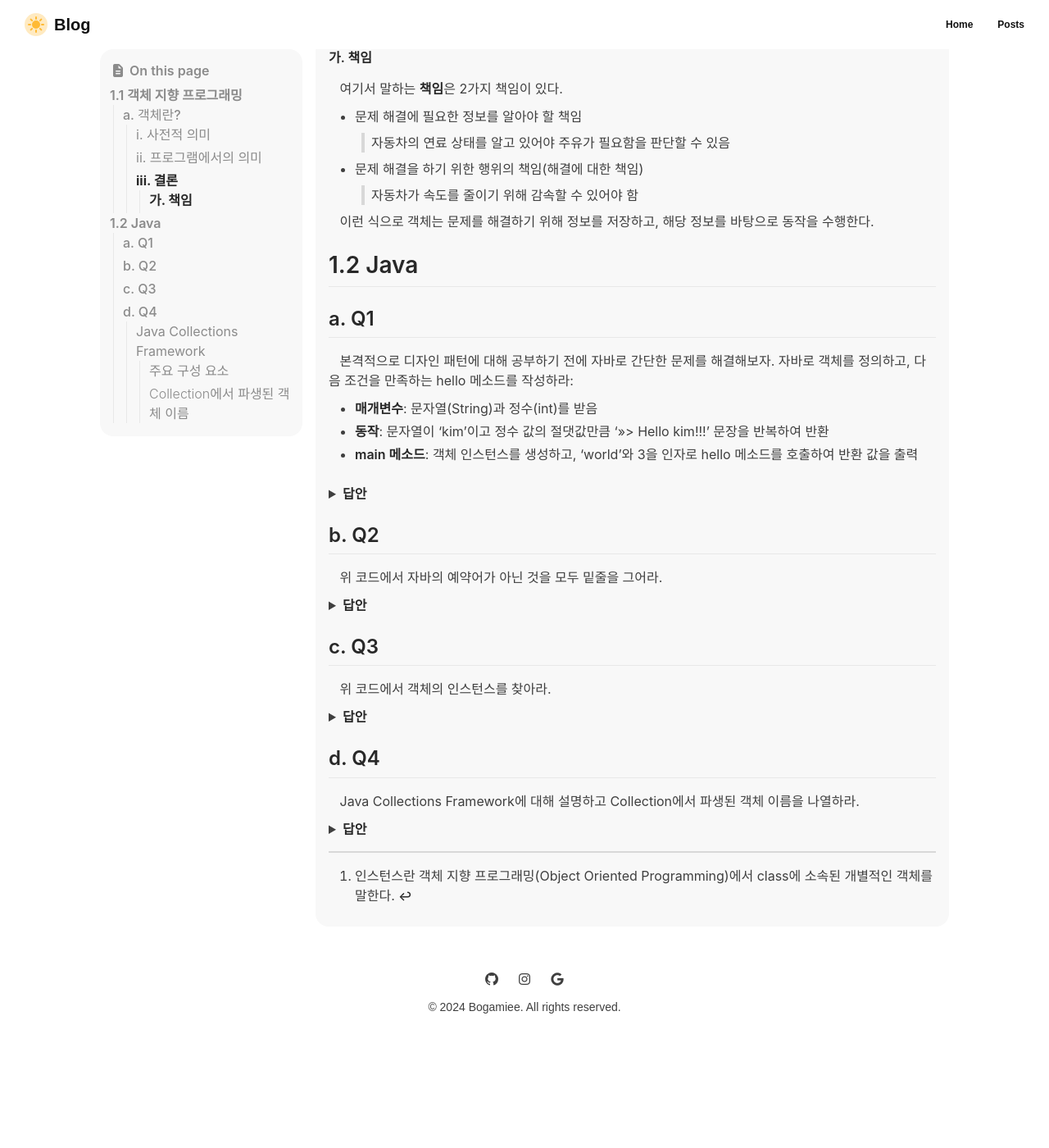
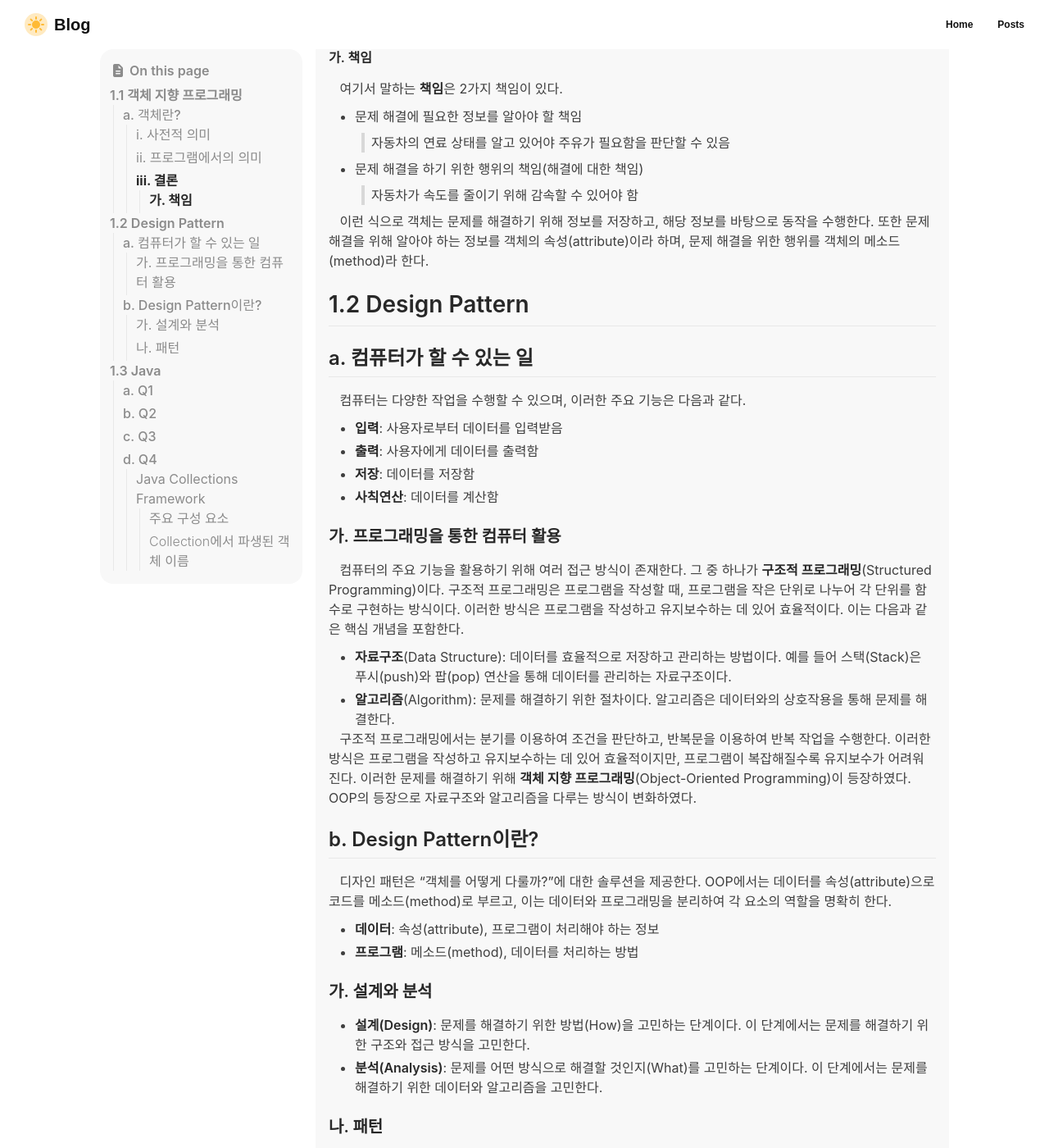
Before and after one commit to bogamie/bogamie.github.io, a Jekyll site: the page built from _posts/Design Pattern/2024-09-03-design-pattern-1.md, in a window 1280 px wide and 1400 px high, scrolled down 874 px. Shown: the whole window at 82% size. Built offline with Jekyll 4.4.1, drawn with Linux system fonts in a browser that asks for light colours; cached includes are drawn as plain includes; nearby versions of some CDN libraries; some web fonts are replaced; before the commit the page ends 2126 px from its top, so only the background shows below that; some of the changed text lies outside the part shown.

Commit message:
Feat: Update post content

```diff
--- a/_posts/Design Pattern/2024-09-03-design-pattern-1.md
+++ b/_posts/Design Pattern/2024-09-03-design-pattern-1.md
@@ -31,11 +31,11 @@ published: true
 
 ### iii. 결론
 
-&nbsp;&nbsp; 현실 세상의 개념을 프로그래밍에 반영하려는 시도가 바로 객체 지향 프로그래밍이다. 객체 지향 프로그래밍에서는 각 객체가 특정한 책임을 가지고 있으며, 이 책임을 통해 문제를 해결합니다.
+&nbsp;&nbsp; 현실 세상의 개념을 프로그래밍에 반영하려는 시도가 바로 객체 지향 프로그래밍이다. 객체 지향 프로그래밍에서는 각 객체가 특정한 책임을 가지고 있으며, 이 책임을 통해 문제를 해결한다.
 
 <div class="bg"></div>
 
-> **객체**란 문제를 해결할 책임이 있는 존재
+> **객체**란 책임이 있는 존재
 
 <div class="bg"></div>
 
@@ -48,9 +48,45 @@ published: true
 * 문제 해결을 하기 위한 행위의 책임(해결에 대한 책임)
 > 자동차가 속도를 줄이기 위해 감속할 수 있어야 함
 
-&nbsp;&nbsp; 이런 식으로 객체는 문제를 해결하기 위해 정보를 저장하고, 해당 정보를 바탕으로 동작을 수행한다.
+&nbsp;&nbsp; 이런 식으로 객체는 문제를 해결하기 위해 정보를 저장하고, 해당 정보를 바탕으로 동작을 수행한다. 또한 문제 해결을 위해 알아야 하는 정보를 객체의 속성(attribute)이라 하며, 문제 해결을 위한 행위를 객체의 메소드(method)라 한다.
 
-# 1.2 Java
+# 1.2 Design Pattern
+
+## a. 컴퓨터가 할 수 있는 일
+
+&nbsp;&nbsp; 컴퓨터는 다양한 작업을 수행할 수 있으며, 이러한 주요 기능은 다음과 같다.
+
+* **입력**: 사용자로부터 데이터를 입력받음
+* **출력**: 사용자에게 데이터를 출력함
+* **저장**: 데이터를 저장함
+* **사칙연산**: 데이터를 계산함
+
+### 가. 프로그래밍을 통한 컴퓨터 활용
+
+&nbsp;&nbsp; 컴퓨터의 주요 기능을 활용하기 위해 여러 접근 방식이 존재한다. 그 중 하나가 **구조적 프로그래밍**(Structured Programming)이다. 구조적 프로그래밍은 프로그램을 작성할 때, 프로그램을 작은 단위로 나누어 각 단위를 함수로 구현하는 방식이다. 이러한 방식은 프로그램을 작성하고 유지보수하는 데 있어 효율적이다. 이는 다음과 같은 핵심 개념을 포함한다.
+
+* **자료구조**(Data Structure): 데이터를 효율적으로 저장하고 관리하는 방법이다. 예를 들어 스택(Stack)은 푸시(push)와 팝(pop) 연산을 통해 데이터를 관리하는 자료구조이다.
+* **알고리즘**(Algorithm): 문제를 해결하기 위한 절차이다. 알고리즘은 데이터와의 상호작용을 통해 문제를 해결한다.
+
+&nbsp;&nbsp; 구조적 프로그래밍에서는 분기를 이용하여 조건을 판단하고, 반복문을 이용하여 반복 작업을 수행한다. 이러한 방식은 프로그램을 작성하고 유지보수하는 데 있어 효율적이지만, 프로그램이 복잡해질수록 유지보수가 어려워진다. 이러한 문제를 해결하기 위해 **객체 지향 프로그래밍**(Object-Oriented Programming)이 등장하였다. OOP의 등장으로 자료구조와 알고리즘을 다루는 방식이 변화하였다.
+
+## b. Design Pattern이란?
+
+&nbsp;&nbsp; 디자인 패턴은 "객체를 어떻게 다룰까?"에 대한 솔루션을 제공한다. OOP에서는 데이터를 속성(attribute)으로 코드를 메소드(method)로 부르고, 이는 데이터와 프로그래밍을 분리하여 각 요소의 역할을 명확히 한다.
+
+* **데이터**: 속성(attribute), 프로그램이 처리해야 하는 정보
+* **프로그램**: 메소드(method), 데이터를 처리하는 방법
+
+### 가. 설계와 분석
+
+* **설계(Design)**: 문제를 해결하기 위한 방법(How)을 고민하는 단계이다. 이 단계에서는 문제를 해결하기 위한 구조와 접근 방식을 고민한다.
+* **분석(Analysis)**: 문제를 어떤 방식으로 해결할 것인지(What)를 고민하는 단계이다. 이 단계에서는 문제를 해결하기 위한 데이터와 알고리즘을 고민한다.
+
+### 나. 패턴
+
+&nbsp;&nbsp; **패턴**은 프로그램 전문가들의 경험을 바탕으로 얻은 해결책의 형태를 뜻한다. 즉, 패턴은 과거의 문제 해결 경험을 재사용할 수 있는 방법을 제공하며, 이는 소프트웨어 개발에서 발생하는 문제를 해결하는 데 도움이 된다.
+
+# 1.3 Java
 
 ## a. Q1
 
```
Also changed, not shown: _posts/Design Pattern/2024-09-09-design-pattern-2.md (deleted, +0 -99 lines).
